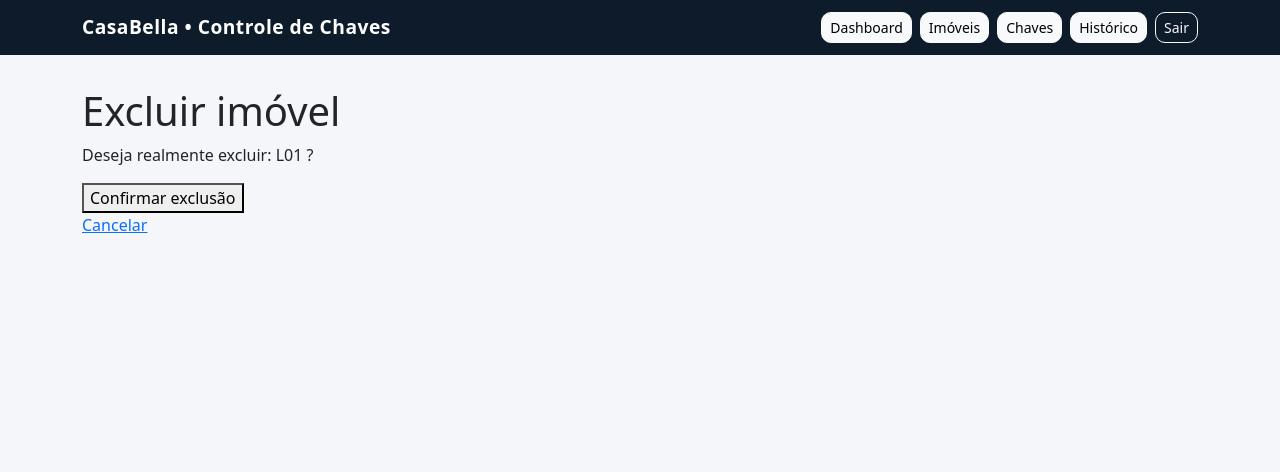
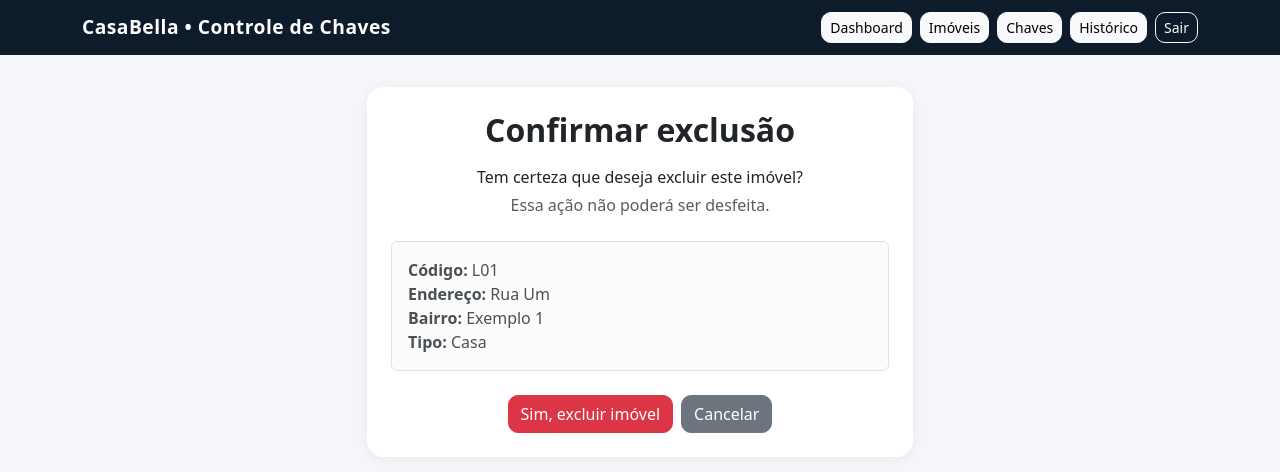
Before and after one commit to Thaisa-Souza/sistema-controle-chaves-pi, a Django app: page /excluir/5/ in a window 1280 px wide. Shown: the top 472 px of the page. Run offline with Django 5.2, Linux system fonts and the light colour scheme; a user stored in the database is signed in; data comes from the database, SQL or seed files in the repository; both versions use the stored data as it was after the commit.

Commit message:
Melhora tela de confirmacao de exclusao de imoveis

```diff
--- a/imoveis/templates/imoveis/confirm_delete.html
+++ b/imoveis/templates/imoveis/confirm_delete.html
@@ -2,25 +2,59 @@
 
 {% block content %}
 
+<div class="row justify-content-center">
 
-<h1>Excluir imóvel</h1>
+    <div class="col-12 col-md-8 col-lg-6">
 
-<p>
-    Deseja realmente excluir:
-    {{ imovel.codigo }} ?
+        <div class="card">
+
+            <div class="card-body p-4 text-center">
+
+                <h2 class="fw-bold mb-3">
+                    Confirmar exclusão
+                </h2>
+
+                <p class="mb-1">
+                   Tem certeza que deseja excluir este imóvel?
                 </p>
 
+                <p class="text-muted mb-4">
+                Essa ação não poderá ser desfeita.
+                </p>
+
+                <div class="alert alert-light border text-start">
+
+                    <strong>Código:</strong> {{ imovel.codigo }}<br>
+                    <strong>Endereço:</strong> {{ imovel.endereco }}<br>
+                    <strong>Bairro:</strong> {{ imovel.bairro }}<br>
+                    <strong>Tipo:</strong> {{ imovel.tipo.nome|default:"-" }}
+
+                </div>
+
                 <form method="POST">
+
                     {% csrf_token %}
 
-    <button type="submit">
-        Confirmar exclusão
+                    <div class="d-flex justify-content-center gap-2 flex-wrap mt-4">
+
+                        <button type="submit" class="btn btn-danger">
+                            Sim, excluir imóvel
                         </button>
-</form>
 
-<a href="{% url 'imovel_list' %}">
+                        <a href="{% url 'imovel_list' %}" class="btn btn-secondary">
                             Cancelar
                         </a>
 
+                    </div>
+
+                </form>
+
+            </div>
+
+        </div>
+
+    </div>
+
+</div>
 
 {% endblock %}
```
Also changed, not shown: db.sqlite3, media/imoveis/t85.jpg (added). Lines whose indentation alone changed are shown as unchanged.
